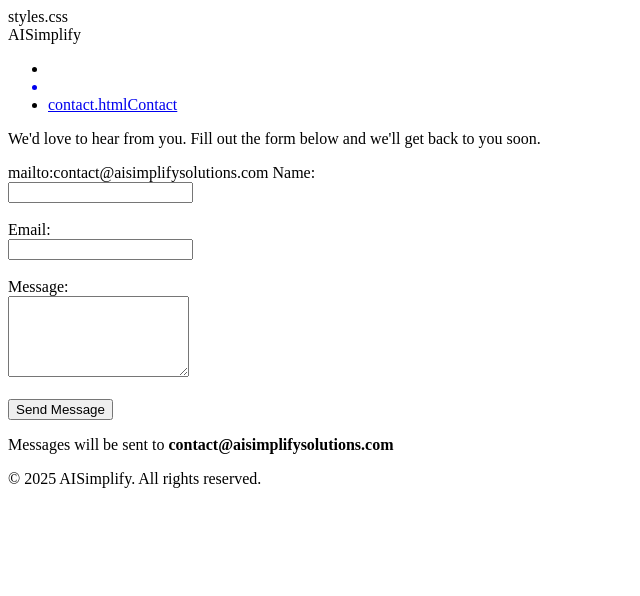
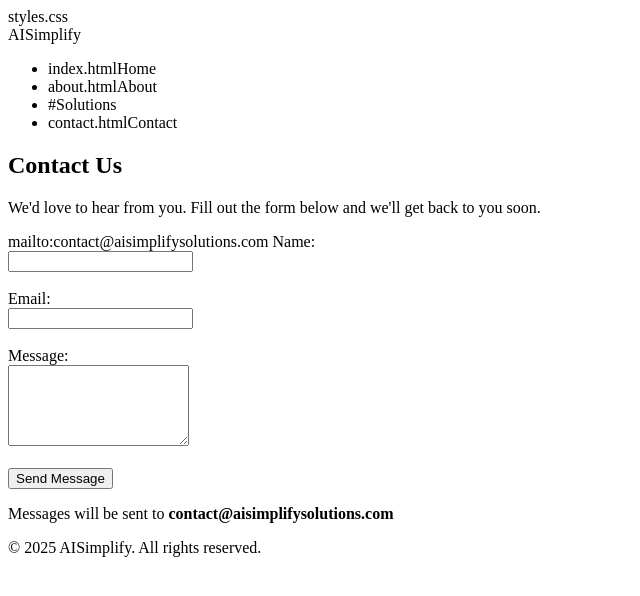
Before and after one commit to ovlac99/aisimplify-site, a plain HTML site: page contact.html in a window 1280 px wide. Shown: the whole page, without its empty margins (0-640 px from the left). Drawn offline with Linux system fonts and the light colour scheme.

Commit message:
Update contact.html

```diff
--- a/contact.html
+++ b/contact.html
@@ -2,7 +2,7 @@
 <html lang="en">
 <head>
   <meta charset="UTF-8" />
-  <meta name="viewport" content="width=device-width, initial-scale=1.0" />
+  <meta name=" content="width=device-width, initial-scale=1.0" />
   <title>Contact Us - AISimplify</title>
   styles.css
 </head>
@@ -13,9 +13,9 @@
     </div>
     <nav>
       <ul>
-        <li><a href="lHome</a></li>
-        <li><a href="lAbout</a></li>
-        <li><Solutions</a></li>
+        <li>index.htmlHome</a></li>
+        <li>about.htmlAbout</a></li>
+        <li>#Solutions</a></li>
         <li>contact.htmlContact</a></li>
       </ul>
     </nav>
@@ -23,7 +23,7 @@
 
   <main>
     <section class="hero">
-      <h</h1>
+      <h1>Contact Us</h1>
       <p>We'd love to hear from you. Fill out the form below and we'll get back to you soon.</p>
       mailto:contact@aisimplifysolutions.com
         <label for="name">Name:</label><br>
```
